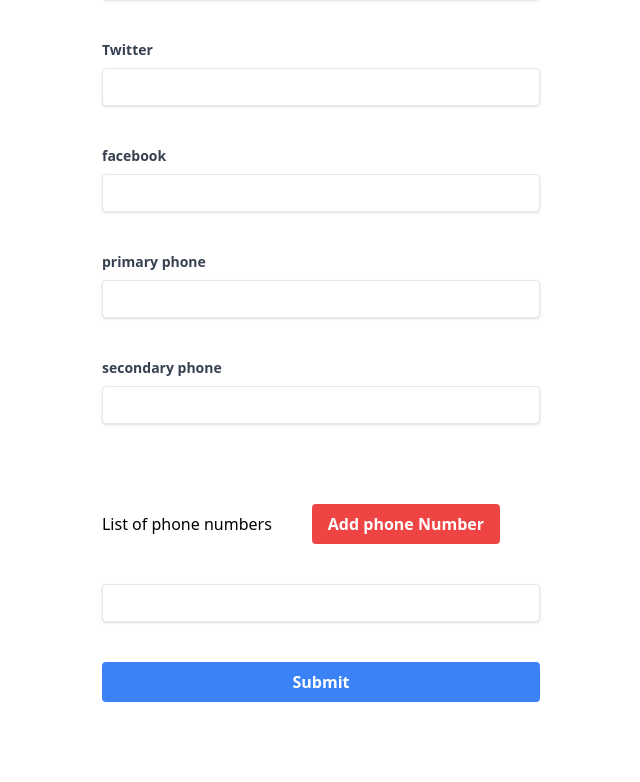
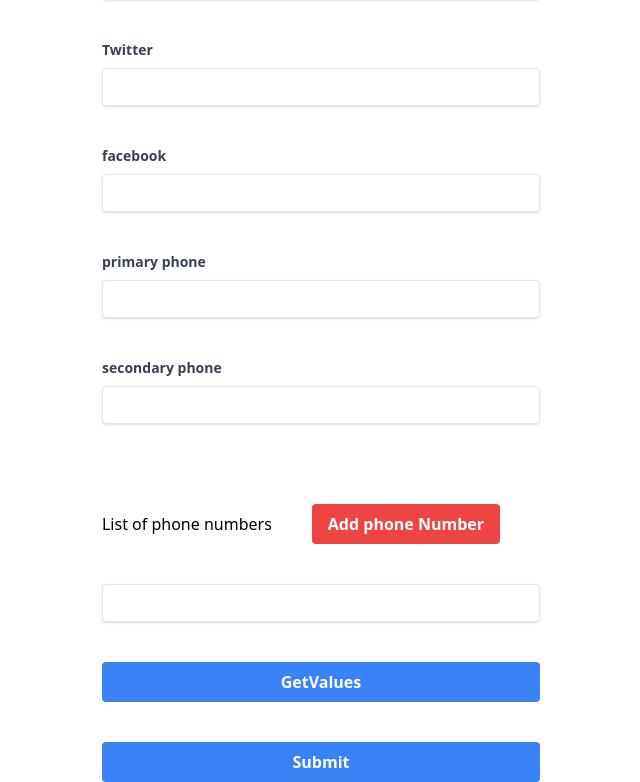
Before and after one commit to gitsoufiane/react-hook-form, a React (Vite) app: page / in a window 1280 px wide. Shown: the part 648-1430 px from the top of the page, without its empty margins (319-959 px from the left). Before the commit the page ends 1350 px from the top, so only its background shows below. Built offline with nearby package versions, Linux system fonts and the light colour scheme.

Commit message:
getValues

```diff
--- a/src/components/YoutubeForm.tsx
+++ b/src/components/YoutubeForm.tsx
@@ -26,6 +26,7 @@ export function YoutubeForm() {
     control,
     handleSubmit,
     watch,
+    getValues,
     formState: { errors },
   } = useForm<FormValues>({
     defaultValues: {
@@ -269,6 +270,12 @@ export function YoutubeForm() {
             })}
           </div>
         </div>
+        <button
+          className="bg-blue-500 hover:bg-blue-700 text-white font-bold py-2 px-4 rounded "
+          onClick={() => console.log(getValues())}
+        >
+          GetValues
+        </button>
 
         <button className="bg-blue-500 hover:bg-blue-700 text-white font-bold py-2 px-4 rounded ">
           Submit
```
